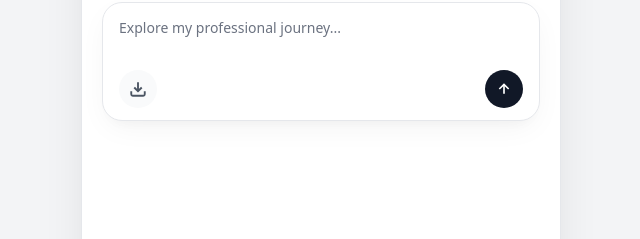
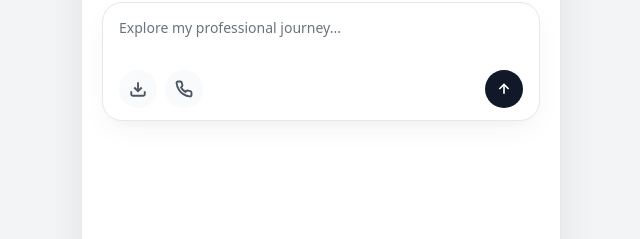
Before and after one commit to myprofilesayantan-rgb/mobile-chat, a website: page index.html in a window 1280 px wide. Shown: the part 470-709 px from the top of the page, 319-959 px from the left. Drawn offline with Linux system fonts and the light colour scheme.

Commit message:
Update index.html

```diff
--- a/index.html
+++ b/index.html
@@ -176,12 +176,17 @@
             </div>
             <div class="chat-input-controls">
               <!-- Bottom Left CV Download Button -->
-              <div class="controls-left">
+              <div class="controls-left" style="display: flex; gap: 8px;">
                 <a href="Sayantan_Ghosh_UX_Architect_Resume.pdf" download="Sayantan_Ghosh_UX_Architect_Resume" class="circle-btn" id="download-btn" title="Download CV &amp; Case Studies" aria-label="Download CV">
                   <svg viewBox="0 0 24 24" fill="none" stroke="currentColor" stroke-width="2.5">
                     <path d="M21 15v4a2 2 0 0 1-2 2H5a2 2 0 0 1-2-2v-4"></path>
                     <polyline points="7 10 12 15 17 10"></polyline>
                     <line x1="12" y1="15" x2="12" y2="3"></line>
+                  </svg>
+                </a>
+                <a href="tel:+919346579316" class="circle-btn" id="call-action-btn" title="Call Sayantan" aria-label="Call Sayantan">
+                  <svg viewBox="0 0 24 24" fill="none" stroke="currentColor" stroke-width="2.5">
+                    <path d="M22 16.92v3a2 2 0 0 1-2.18 2 19.79 19.79 0 0 1-8.63-3.07 19.5 19.5 0 0 1-6-6 19.79 19.79 0 0 1-3.07-8.67A2 2 0 0 1 4.11 2h3a2 2 0 0 1 2 1.72 12.84 12.84 0 0 0 .7 2.81 2 2 0 0 1-.45 2.11L8.09 9.91a16 16 0 0 0 6 6l1.27-1.27a2 2 0 0 1 2.11-.45 12.84 12.84 0 0 0 2.81.7A2 2 0 0 1 22 16.92z"></path>
                   </svg>
                 </a>
               </div>
```
